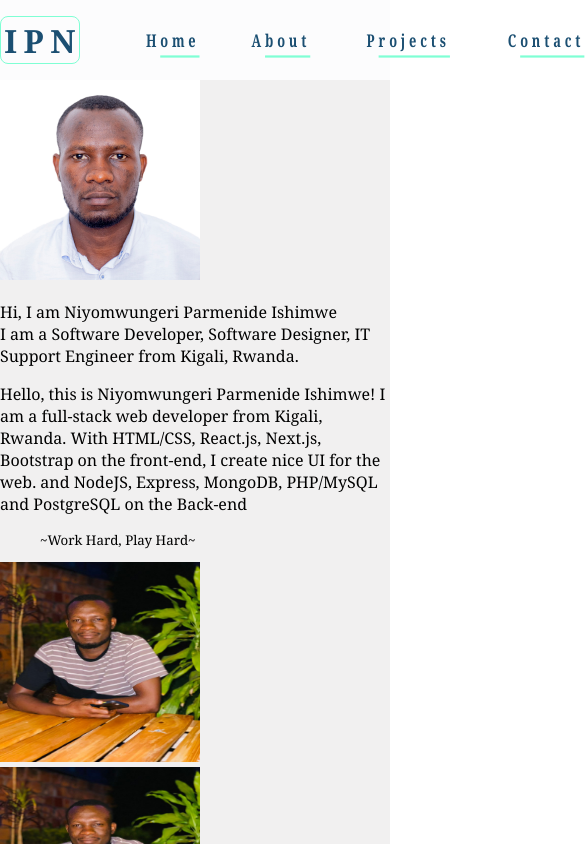
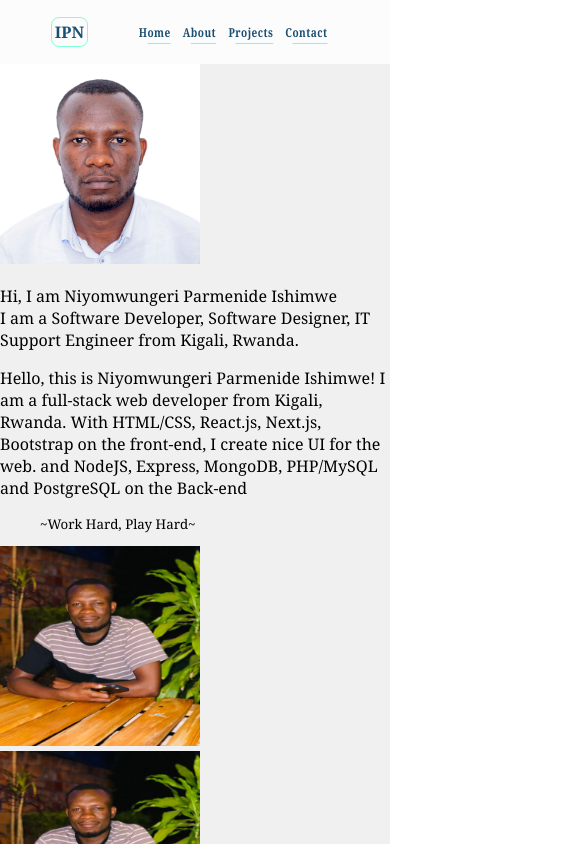
Before and after one commit to Nide17/nide-portfolio, a Next.js app: page / in a window 390 px wide. Shown: the top 844 px of the page, 585 px wide, since content can reach past the window. Built offline with nearby package versions, Linux system fonts and the light colour scheme.

Commit message:
mobile nav

```diff
--- a/components/Navbar.js
+++ b/components/Navbar.js
@@ -18,6 +18,10 @@ export default function Navbar() {
                 <li><Link href="#projects"><a>P<span>rojects</span></a></Link></li>
                 <li><Link href="#contact"><a>C<span>ontact</span></a></Link></li>
             </ul>
+
+            <a href="javascript:void(0);" className="icon" onClick="myFunction()">
+                <i className="fa fa-bars"></i>
+            </a>
         </nav>
     )
 };
--- a/styles/Navbar.module.css
+++ b/styles/Navbar.module.css
@@ -3,6 +3,7 @@
   height: 5rem;
   display: flex;
   justify-content: space-around;
+  align-items: center;
   padding: 1rem 0;
 }
 
@@ -33,7 +34,7 @@
   list-style: none;
   padding: 0 1.2rem;
   letter-spacing: 0.3rem;
-  transform: scale(0.8, 1.1);
+  transform: scale(0.9, 1.1);
 }
 
 .links li:hover {
@@ -52,3 +53,39 @@
 .links li span:hover {
   text-decoration-line: none;
 }
+
+@media screen and (max-width: 600px) {
+  .navbar {
+    height: 4rem;
+    padding: 0.2rem 3rem;
+  }
+
+  .brand {
+    color: #1b4f72;
+    font-size: 1rem;
+    padding: .2rem;
+    height: fit-content;
+    border: 0.1px solid aquamarine;
+  }
+
+  .brand span {
+    padding: 0;
+  }
+
+  .links li {
+    padding: 0 0.25rem;
+    letter-spacing: 0.03rem;
+    transform: scale(.9, 1.1);
+    font-size: 0.7rem;
+  }
+
+  .links li span {
+    text-decoration-line: underline;
+    text-underline-offset: 0.3rem;
+    text-decoration-thickness: 0.08rem;
+  }
+
+  .links li span:hover {
+    text-decoration-line: none;
+  }
+}
```
